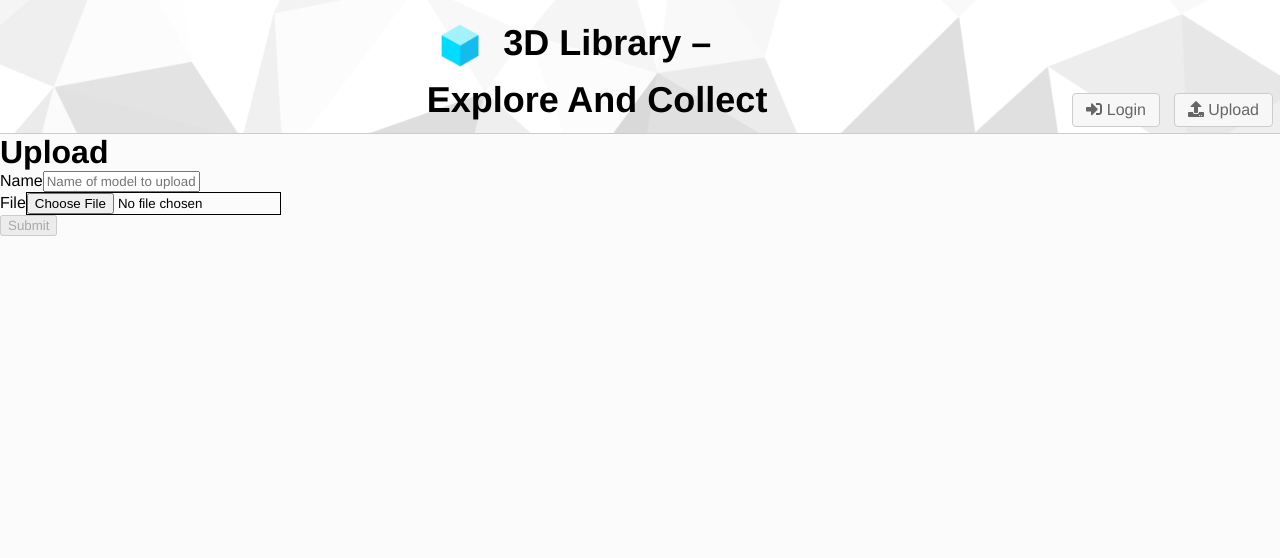
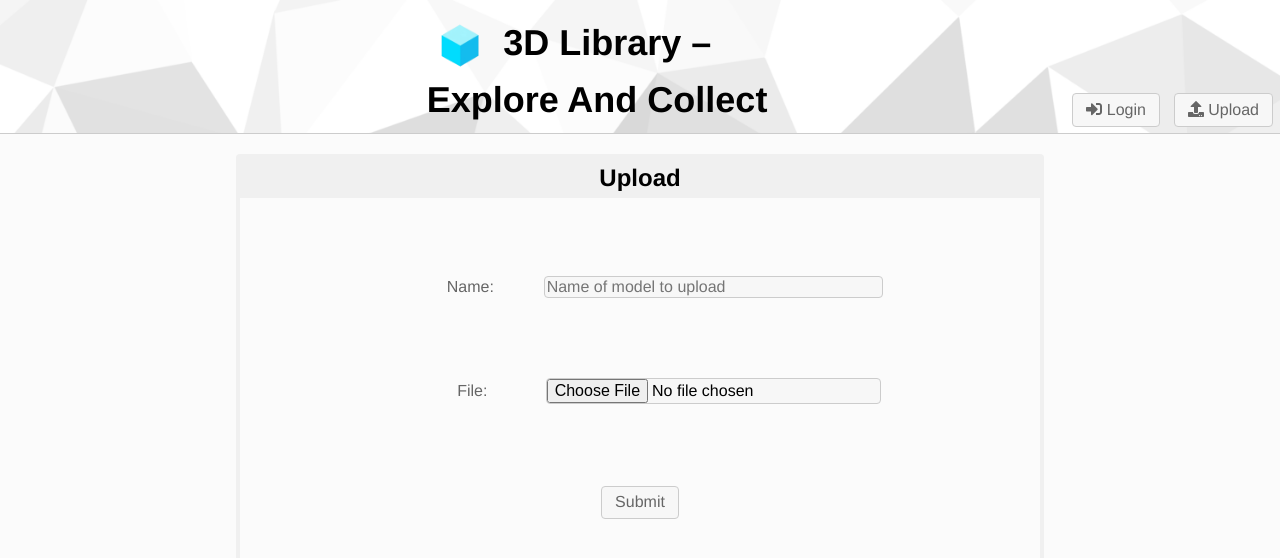
Before and after one commit to Nolonar/HSLU_3D-Library, an Angular app in the folder webapp/: page /upload in a window 1280 px wide. Shown: the top 558 px of the page. Built offline with nearby package versions, Linux system fonts and the light colour scheme.

Commit message:
style uploadComponent

```diff
--- a/webapp/src/app/upload-form/upload-form.component.css
+++ b/webapp/src/app/upload-form/upload-form.component.css
@@ -1,5 +1,36 @@
-input[type="file"] {
-    border: thin solid black;
+#uploadForm {
+    background-color: #fbfbfb;
+    width: 600pt;
+    height: 300pt;
+    display: flex;
+    flex-direction: column;
+    justify-content: space-evenly;
+    align-items: center;
+}
+
+input {
+    width: 250pt;
+    border: thin solid #cccccc;
+    border-radius: 3pt;
+    font-size: medium;
+    background-color: #f7f7f7;
+}
+
+label {
+    width: 100pt;
+    margin: 5pt;
+    color: #666666;
+    font-size: medium;
+}
+
+.inputbar {
+    display: flex;
+    align-items: center;
+    justify-content: center;
+}
+
+.alert {
+    color: #a94442;
 }
 
 .ng-valid[required]:not(.ng-pristine),
--- a/webapp/src/app/upload-form/upload-form.component.html
+++ b/webapp/src/app/upload-form/upload-form.component.html
@@ -1,22 +1,28 @@
-<h1>Upload</h1>
+<div class='dashboard'>
+    <div class='panel'>
+        <div class='titlebar'>
+            <h2>Upload</h2>
+        </div>
         <form id="uploadForm" #uploadForm="ngForm" (ngSubmit)="onSubmit($event)" method="POST">
-    <div class="form-group">
-        <label for="name">Name</label>
-        <input type="text" #name="ngModel" class="form-control" id="name" name="name" [(ngModel)]="model.name"
+            <div class='inputbar'>
+                <label for="name">Name:</label>
+                <input type="text" #name="ngModel" id="name" name="name" [(ngModel)]="model.name"
                     placeholder="Name of model to upload" required>
-        <div [hidden]="name.valid || name.pristine" class="alert alert-danger">
-            Name is required
+                <div [hidden]="name.valid || name.pristine" class="info alert">
+                    <fa-icon [icon]="faWarning"></fa-icon> Name is required!
                 </div>
             </div>
 
-    <div class="form-group">
-        <label for="file">File</label>
-        <input type="file" #filename="ngModel" class="form-control" id="file" name="filename"
-            (change)="onFileChange($event.target.files)" [(ngModel)]="model.filename" accept=".glb,.obj" required>
-        <div [hidden]="filename.valid || filename.pristine" class="alert alert-danger">
-            File is required
+            <div class='inputbar'>
+                <label for="file">File:</label>
+                <input type="file" #filename="ngModel" id="file" name="filename"
+                    (change)="onFileChange($event.target.files)" [(ngModel)]="model.filename" accept=".glb,.obj"
+                    required>
+                <div [hidden]="filename.valid || filename.pristine" class="info alert">
+                    <fa-icon [icon]="faWarning"></fa-icon> File is required!
                 </div>
             </div>
-
-    <button type="submit" class="btn btn-success" [disabled]="!uploadForm.form.valid">Submit</button>
+            <button type="submit" class="button" [disabled]="!uploadForm.form.valid">Submit</button>
         </form>
+    </div>
+</div>
--- a/webapp/src/app/upload-form/upload-form.component.ts
+++ b/webapp/src/app/upload-form/upload-form.component.ts
@@ -1,5 +1,6 @@
 import { Location } from '@angular/common';
 import { Component, OnInit } from '@angular/core';
+import { faExclamationTriangle } from '@fortawesome/free-solid-svg-icons';
 import { ModelUpload } from '../model';
 import { ModelService } from '../model.service';
 
@@ -10,6 +11,7 @@ import { ModelService } from '../model.service';
 })
 export class UploadFormComponent implements OnInit {
     public model = new ModelUpload();
+    faWarning = faExclamationTriangle;
 
     constructor(private modelService: ModelService, private location: Location) { }
 
--- a/webapp/src/styles.css
+++ b/webapp/src/styles.css
@@ -34,9 +34,7 @@ body {
     width: fit-content;
     height: fit-content;
     margin: 15pt;
-    padding-left: 3pt;
-    padding-right: 3pt;
-    /* padding-bottom: 3pt; */
+    padding: 3pt;
     border-radius: 3pt;
     background-color: #f0f0f0;
     align-items: center;
@@ -49,7 +47,7 @@ body {
 }
 
 .shadow:hover {
-    box-shadow: 0 0 9px 6px #dddddd;
+    box-shadow: 0 0 6pt 4pt #dddddd;
 }
 
 .button {
@@ -98,5 +96,5 @@ a:hover {
 }
 
 a:active {
-    text-decoration: underline;
+    text-decoration: none;
 }
```
Lines whose indentation alone changed are shown as unchanged.
